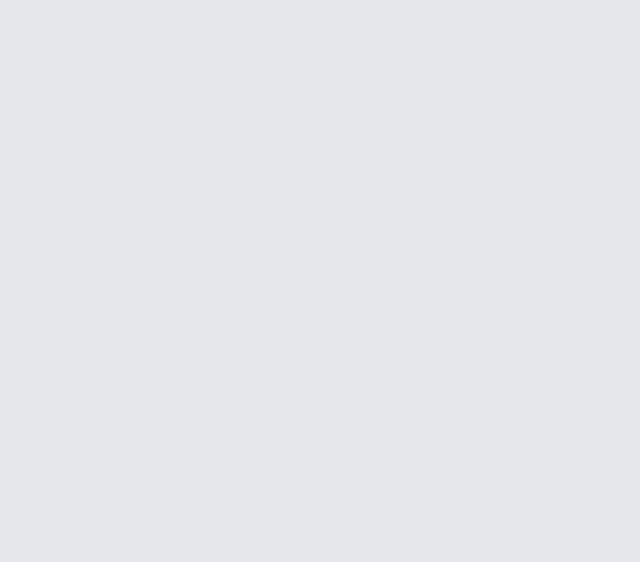
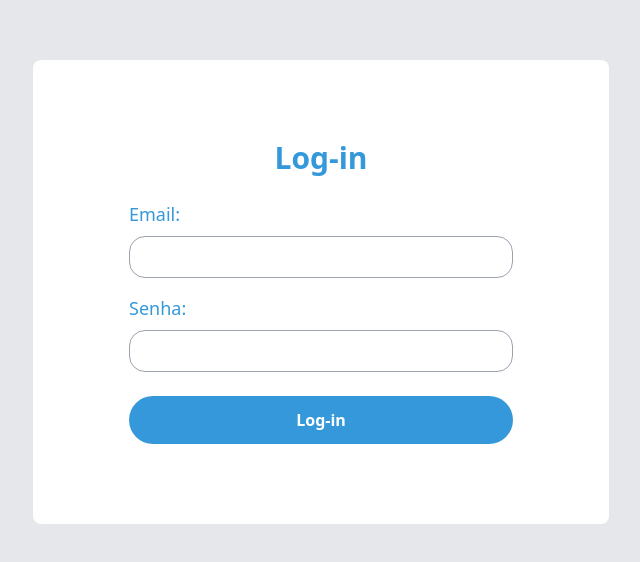
Before and after one commit to Cris-Smykel/jose-aprovado, a React (Create React App) app: page /login in a window 1280 px wide. Before the commit this address had no page. Shown: the part 108-670 px from the top of the page, without its empty margins (319-959 px from the left). Built offline with nearby package versions, Linux system fonts and the light colour scheme.

Commit message:
Login front-end complete

```diff
--- a/src/App.jsx
+++ b/src/App.jsx
@@ -6,11 +6,13 @@ import CreateSubjects from "./pages/Subjects/CreateSubjects";
 import Planning from "./pages/Planning";
 import StudyCircle from "./pages/StudyCircle";
 import Supervision from "./pages/Supervision";
+import Login from "./pages/auth/Login";
 
 export default function App() {
   return (
     <BrowserRouter>
       <Routes>
+        <Route path="/login" element={<Login />}></Route>
         <Route path="/" element={<Home />} />
         <Route path="/atividades" element={<Activity />} />
         <Route path="/materias" element={<Subjects />} />
--- /dev/null
+++ b/src/components/auth/LoginForm.jsx
@@ -0,0 +1,77 @@
+import { useState } from "react";
+
+export default function LoginForm() {
+  const [loginForm, setLoginForm] = useState(() => {
+    return {
+      userEmail: "",
+      userPassword: "",
+    };
+  });
+
+  return (
+    <form
+      onSubmit={(event) => handleSubmitLoginForm(event, loginForm)}
+      noValidate
+      className="w-full max-w-96 flex flex-col gap-4"
+    >
+      <div className="flex flex-col gap-2">
+        <label
+          htmlFor="user-email"
+          className="font-medium text-primary text-lg"
+        >
+          Email:
+        </label>
+        <input
+          className="p-2 pr-3 pl-3 text-base text-gray-800 font-normal border border-gray-400 rounded-2xl"
+          type="email"
+          value={loginForm.userEmail}
+          name="userEmail"
+          id="user-email"
+          formNoValidate
+          onChange={(event) => handleLoginInputChange(event, setLoginForm)}
+        />
+      </div>
+
+      <div className="flex flex-col gap-2">
+        <label
+          htmlFor="user-password"
+          className="font-medium text-primary text-lg"
+        >
+          Senha:
+        </label>
+        <input
+          className="p-2 pr-3 pl-3 text-base text-gray-800 font-normal border border-gray-400 rounded-2xl"
+          type="password"
+          value={loginForm.userPassword}
+          name="userPassword"
+          id="user-password"
+          onChange={(event) => handleLoginInputChange(event, setLoginForm)}
+        />
+      </div>
+
+      <button
+        type="submit"
+        className="p-3 mt-2 rounded-3xl text-white bg-primary font-semibold text-base hover:bg-blue-500 transition duration-300"
+      >
+        Log-in
+      </button>
+    </form>
+  );
+}
+
+function handleLoginInputChange(event, setLoginForm) {
+  const target = event.target;
+
+  setLoginForm((prevLoginForm) => {
+    return {
+      ...prevLoginForm,
+      [target.name]: target.value,
+    };
+  });
+}
+
+function handleSubmitLoginForm(event, loginForm) {
+  event.preventDefault();
+
+  console.log("Login Submitted", loginForm);
+}
--- /dev/null
+++ b/src/pages/auth/Login.jsx
@@ -0,0 +1,14 @@
+import LoginForm from "../../components/auth/LoginForm";
+
+export default function Login() {
+  return (
+    <div>
+      <div className="max-w-4xl flex m-auto flex-col items-center justify-center min-h-screen p-2">
+        <article className="p-3 bg-white pt-20 pb-20 rounded-lg w-full max-w-xl flex flex-col gap-6 items-center">
+          <h1 className="text-3xl text-primary font-bold">Log-in</h1>
+          <LoginForm />
+        </article>
+      </div>
+    </div>
+  );
+}
```
